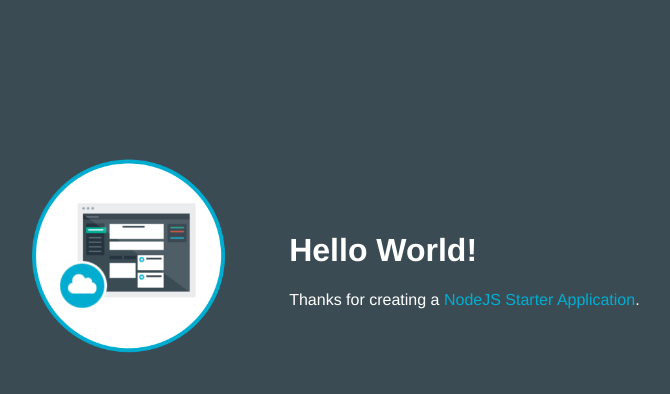
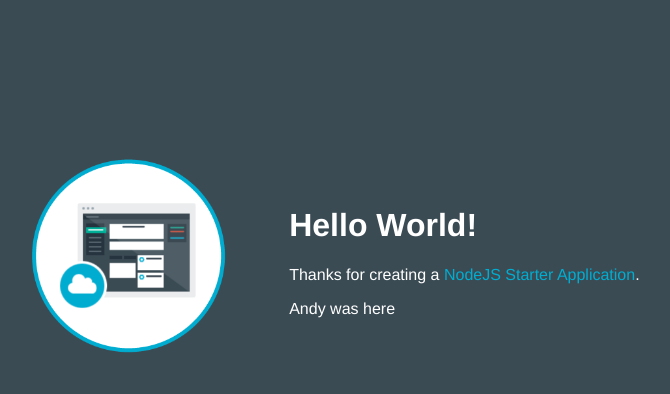
Before and after one commit to ispinal/server, a website: page public/index.html in a window 1280 px wide. Shown: the whole page, without its empty margins (253-923 px from the left). Drawn offline with Linux system fonts and the light colour scheme.

Commit message:
andy change

```diff
--- a/public/index.html
+++ b/public/index.html
@@ -18,6 +18,7 @@
         <td>
           <h1 id="message">Hello World!</h1>
           <p class='description'></p> Thanks for creating a <span class = "blue">NodeJS Starter Application</span>.
+          <p>Andy was here</p>
         </td>
       </tr>
     </table>
```
